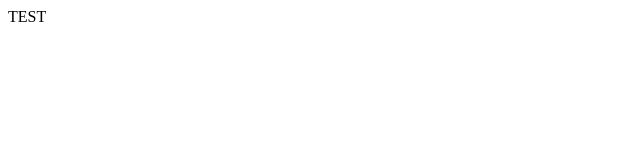
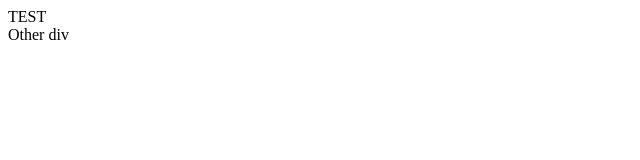
Before and after one commit to notaton/test-branch, a plain HTML site: page index.html in a window 1280 px wide. Shown: the full height of the page, 0-640 px from the left. Drawn offline with Linux system fonts and the light colour scheme.

Commit message:
add row in index.html

```diff
--- a/index.html
+++ b/index.html
@@ -1 +1,2 @@
 <div>TEST</div>
+<div>Other div</div>
```
